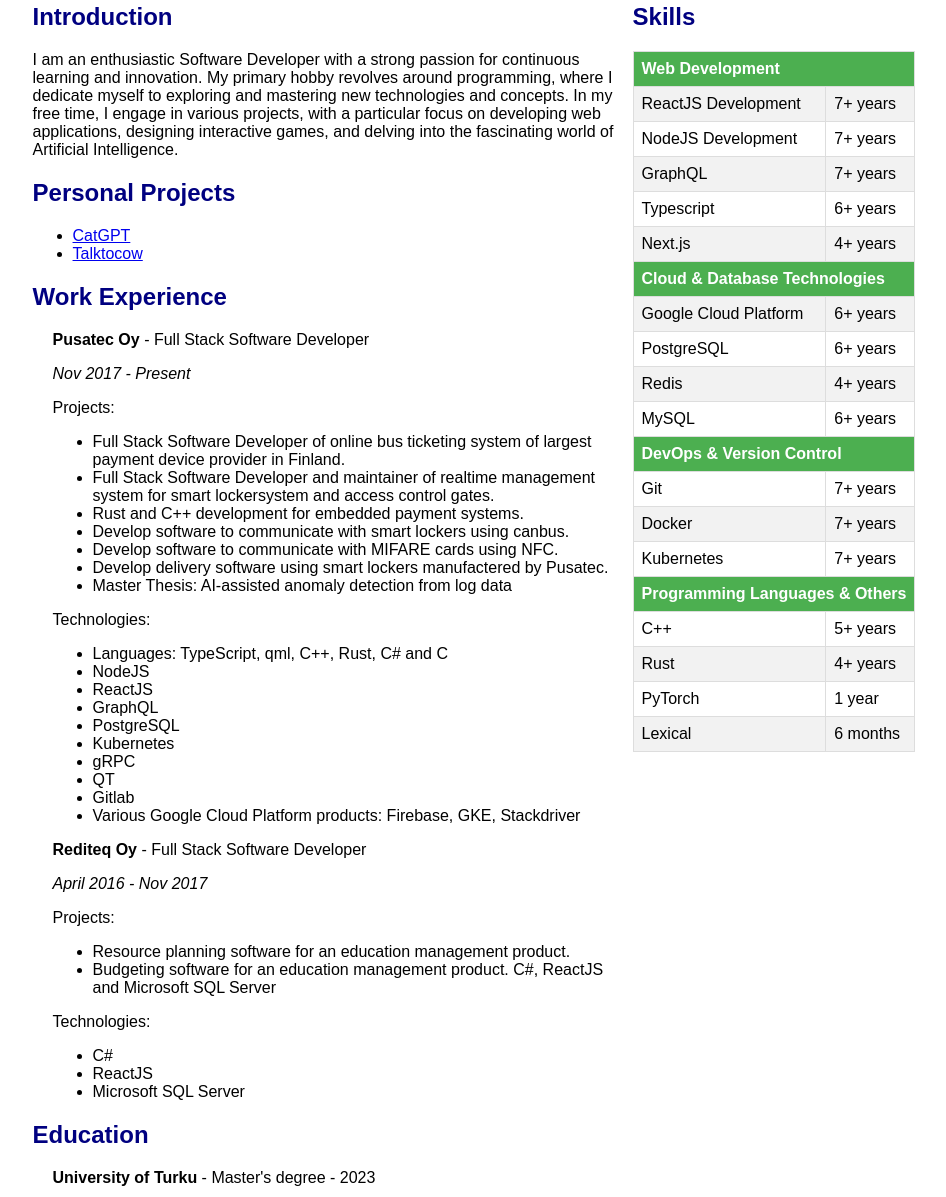
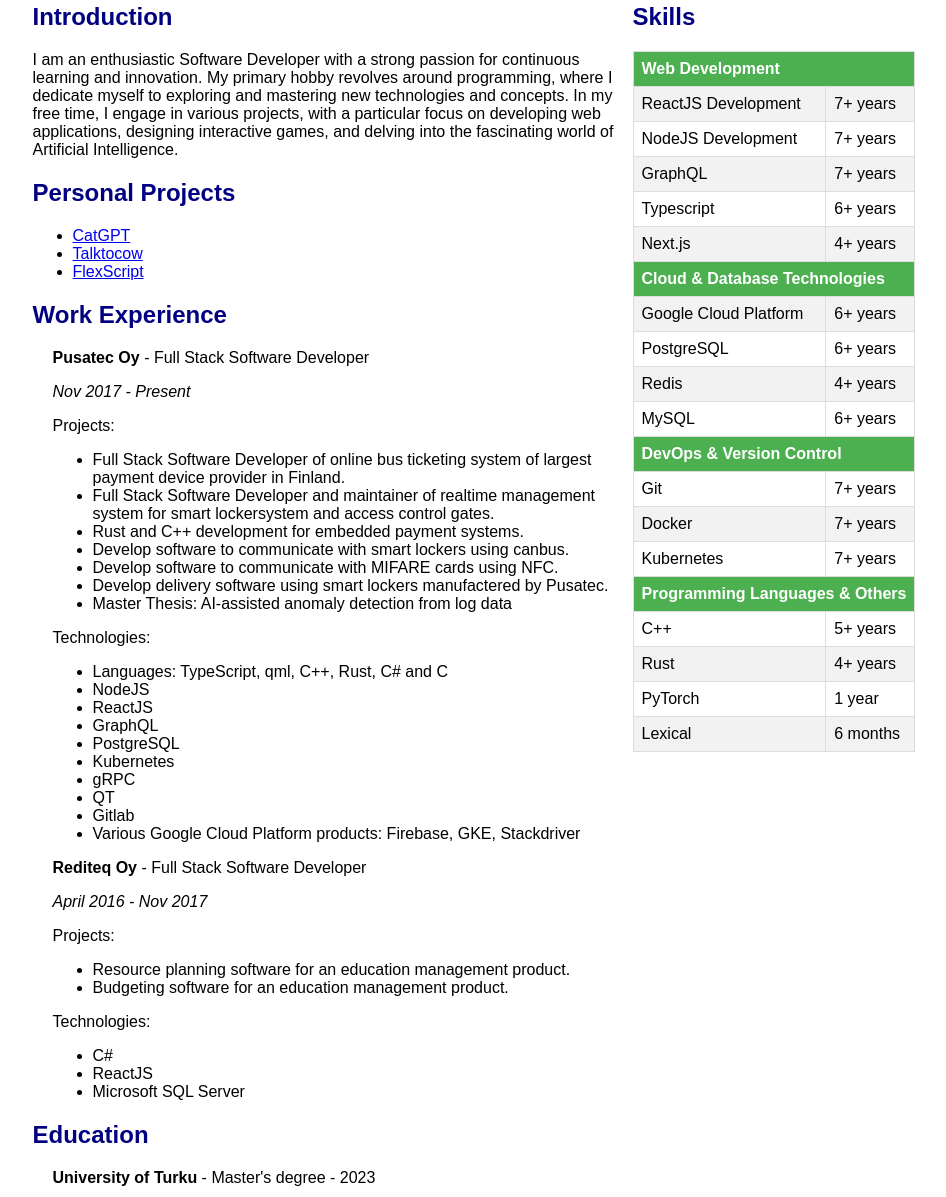
Before and after one commit to J45k4/j45k4.github.io, a plain HTML site: page cv.html in a window 1280 px wide. Shown: the part 131-1328 px from the top of the page, without its empty margins (166-1112 px from the left). Drawn offline with Linux system fonts and the light colour scheme.

Commit message:
Add FlexScript link to personal projects

```diff
--- a/cv.html
+++ b/cv.html
@@ -84,6 +84,7 @@
                         <ul>
                             <li><a href="https://github.com/J45k4/catgpt">CatGPT</a></li>
                             <li><a href="https://github.com/J45k4/talktocow">Talktocow</a></li>
+							<li><a href="https://github.com/J45k4/FlexScript">FlexScript</a></li>
                         </ul>
                     </p>
                 </div>
@@ -138,10 +139,7 @@
                         <p>Projects:</p>
                         <ul>
                             <li>Resource planning software for an education management product.</li>
-                            <li>
-                                Budgeting software for an education management product.
-                                C#, ReactJS and Microsoft SQL Server
-                            </li>
+                            <li>Budgeting software for an education management product.</li>
                         </ul>
                         <p>Technologies:</p>
                         <ul>
```
